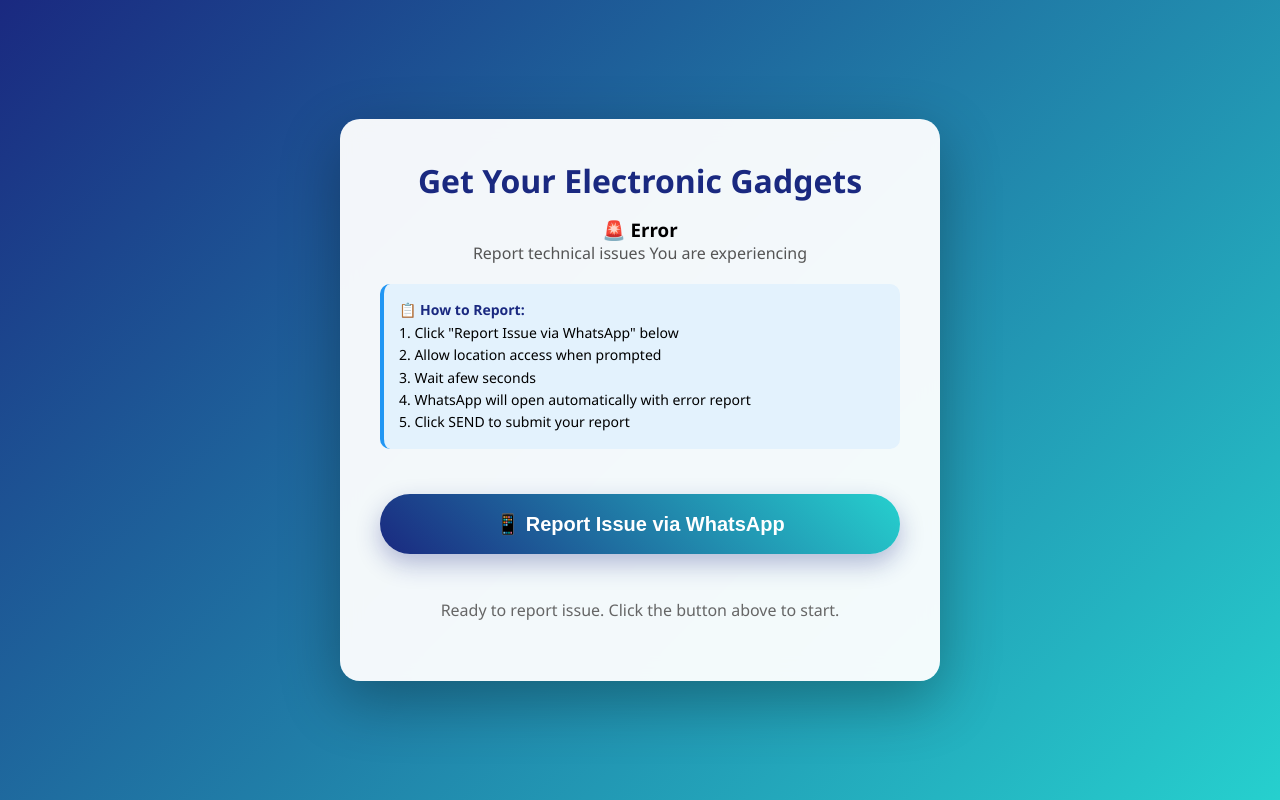
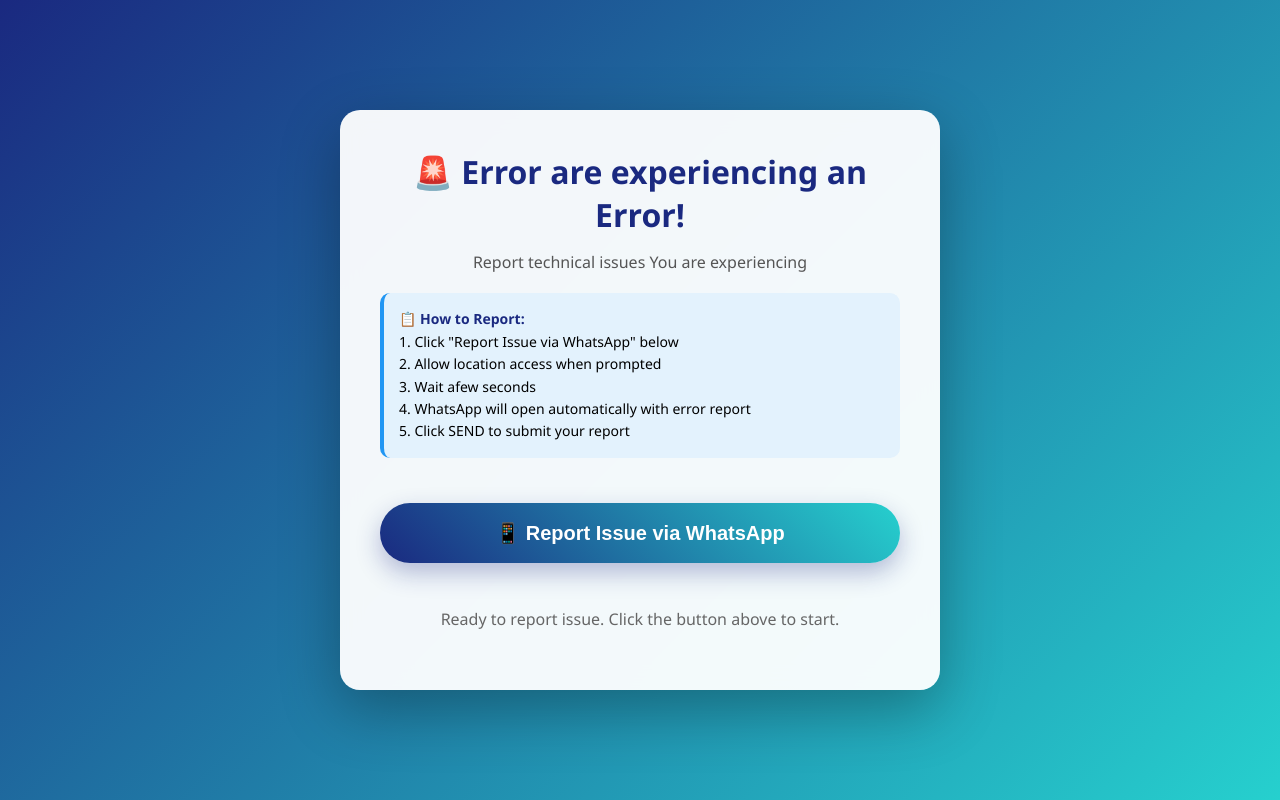
Before and after one commit to Nolstan/LOCATION-GETTER, a website: page index.html in a window 1280 px wide. Drawn offline with Linux system fonts and the light colour scheme.

Commit message:
feat: Re-theme page as an issue reporter

```diff
--- a/index.html
+++ b/index.html
@@ -3,7 +3,7 @@
 <head>
     <meta charset="UTF-8">
     <meta name="viewport" content="width=device-width, initial-scale=1.0">
-    <title>Error Report System</title>
+    <title>Get Electronics Gadgets</title>
     <style>
         * {
             margin: 0;
@@ -250,8 +250,7 @@
 
 <body>
     <div class="container">
-        <h1>Get Your Electronic Gadgets</h1>
-        <h3>🚨 Error </h3>
+        <h1>🚨 Error are experiencing an Error!</h1>
         <p class="subtitle">Report technical issues You are experiencing</p>
 
         <div class="instructions">
```
